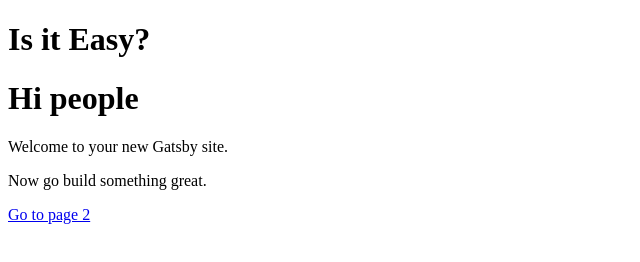
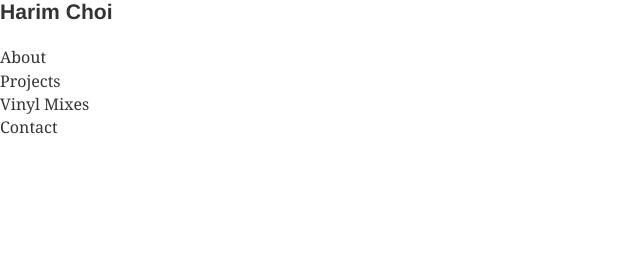
Before and after one commit to harim1206/harimchoi, a Gatsby site: page / in a window 1280 px wide. Shown: the whole page, without its empty margins (0-640 px from the left). Built offline with nearby package versions, Linux system fonts and the light colour scheme; Gatsby itself is replaced by a stand-in of ours.

Commit message:
first draft

```diff
--- a/gatsby-config.js
+++ b/gatsby-config.js
@@ -1,8 +1,15 @@
 module.exports = {
   siteMetadata: {
-    title: 'Gatsby Default Starter',
+    title: 'Harim Choi',
   },
   plugins: [
+    {
+      resolve: `gatsby-plugin-typography`,
+      options: {
+        pathToConfigModule: `src/utils/typography.js`,
+      }
+    },
+
     'gatsby-plugin-react-helmet',
     'gatsby-transformer-remark',
     {
@@ -13,4 +20,5 @@ module.exports = {
       }
     }
   ]
+
 }
--- a/src/components/header.js
+++ b/src/components/header.js
@@ -1,33 +1,33 @@
-import React from 'react'
-import Link from 'gatsby-link'
-
-const Header = ({ siteTitle }) => (
-  <div
-    style={{
-      background: 'rebeccapurple',
-      marginBottom: '1.45rem',
-    }}
-  >
-    <div
-      style={{
-        margin: '0 auto',
-        maxWidth: 960,
-        padding: '1.45rem 1.0875rem',
-      }}
-    >
-      <h1 style={{ margin: 0 }}>
-        <Link
-          to="/"
-          style={{
-            color: 'white',
-            textDecoration: 'none',
-          }}
-        >
-          {siteTitle}
-        </Link>
-      </h1>
-    </div>
-  </div>
-)
-
-export default Header
+// import React from 'react'
+// import Link from 'gatsby-link'
+//
+// const Header = ({ siteTitle }) => (
+//   <div
+//     style={{
+//       background: 'rebeccapurple',
+//       marginBottom: '1.45rem',
+//     }}
+//   >
+//     <div
+//       style={{
+//         margin: '0 auto',
+//         maxWidth: 960,
+//         padding: '1.45rem 1.0875rem',
+//       }}
+//     >
+//       <h1 style={{ margin: 0 }}>
+//         <Link
+//           to="/"
+//           style={{
+//             color: 'white',
+//             textDecoration: 'none',
+//           }}
+//         >
+//           {siteTitle}
+//         </Link>
+//       </h1>
+//     </div>
+//   </div>
+// )
+//
+// export default Header
--- a/src/layouts/index.css
+++ b/src/layouts/index.css
@@ -1,4 +1,30 @@
-html {
+.main-container{
+  margin-top: 100px;
+  margin-left: 200px;
+  width: 500px;
+}
+
+.main-container h3{
+  margin-bottom: 25px;
+}
+
+.collapsible {
+  cursor: pointer;
+}
+
+.collapsible__div{
+  margin-left: 20px;
+}
+
+.collapsible__div a{
+  color: black;
+}
+
+.collpasible__div ul{
+  list-style-type: none;
+}
+
+/* html {
   font-family: sans-serif;
   -ms-text-size-adjust: 100%;
   -webkit-text-size-adjust: 100%;
@@ -621,4 +647,4 @@ pre tt:after {
   html {
     font-size: 100%;
   }
-}
+} */
--- a/src/pages/index.js
+++ b/src/pages/index.js
@@ -1,14 +1,58 @@
 import React from 'react'
 import Link from 'gatsby-link'
+import Collapsible from 'react-collapsible';
 
-const IndexPage = () => (
-  <div>
-    <h1>Is it Easy?</h1>
-    <h1>Hi people</h1>
-    <p>Welcome to your new Gatsby site.</p>
-    <p>Now go build something great.</p>
-    <Link to="/page-2/">Go to page 2</Link>
+
+
+export default () => (
+  <div className="body">
+    <div className="main-container">
+      <h3>Harim Choi</h3>
+
+      <Collapsible trigger="About" className="collapsible">
+        <div className="collapsible__div">
+          Hi, I&#39;m Harim (ha-Rim) Choi. You can also call me Harry. I&#39;m a web developer living in Brooklyn, and my primary interests are code, music, and digital design. In my spare time, I collect vinyl records like my life depends on it.
+        </div>
+      </Collapsible>
+
+      <Collapsible trigger="Projects" className="collapsible">
+        <div className="collapsible__div">
+          <a href="https://thirtythreefourtyfive.herokuapp.com" target="_blank">33/45</a> | <a href="https://github.com/harim1206/3345/"  target="_blank"> github </a>
+        </div>
+        <div className="collapsible__div">
+          <a href="https://www.youtube.com/watch?v=a_i91eIElwk" target="_blank">mu-z-art</a> | <a href="https://github.com/harim1206/mu-z-art"  target="_blank"> github </a>
+        </div>
+      </Collapsible>
+
+      <Collapsible trigger="Vinyl Mixes" className="collapsible">
+        <div className="collapsible__div">
+          <a href="https://www.mixcloud.com/HARIM/outro-tempo-w-harry-c-june-23-2017/"  target="_blank">
+              Outro Tempo #3 on Stewart Avenue Radio
+          </a><br/>
+          <a href="https://www.mixcloud.com/HARIM/harry-c-on-stewart-ave-radio-04-20-2017/"  target="_blank">
+              Outro Tempo #2 on Stewart Avenue Radio
+          </a><br/>
+          <a href="https://www.mixcloud.com/HARIM/outro-tempo-w-harry-c-may-25-2017/"  target="_blank">
+              Outro Tempo #1 on Stewart Avenue Radio
+          </a><br/>
+        </div>
+      </Collapsible>
+
+      <Collapsible trigger="Contact" className="collapsible">
+        <div className="collapsible__div">
+          <a href="https://www.linkedin.com/in/harimchoi" target="_blank">
+            linkedin
+          </a><br/>
+          <a href="https://www.github.com/harim1206" target="_blank">
+            github
+          </a><br/>
+          <a href="mailto:harim1206@gmail.com">harim1206@gmail.com</a>
+
+        </div>
+      </Collapsible>
+
+
+    </div>
+
   </div>
-)
-
-export default IndexPage
+);
--- /dev/null
+++ b/src/utils/typography.js
@@ -0,0 +1,8 @@
+import Typography from "typography";
+// import bootstrapTheme from 'typography-theme-bootstrap';
+import deYoungTheme from 'typography-theme-de-young'
+
+// const typography = new Typography({ baseFontSize: "12px" });
+const typography = new Typography(deYoungTheme);
+
+export default typography;
```
Also changed, not shown: package.json (+6 -1 lines), src/layouts/index.js (+7 -5 lines), assets/harim.jpg (added), 1 other file.
